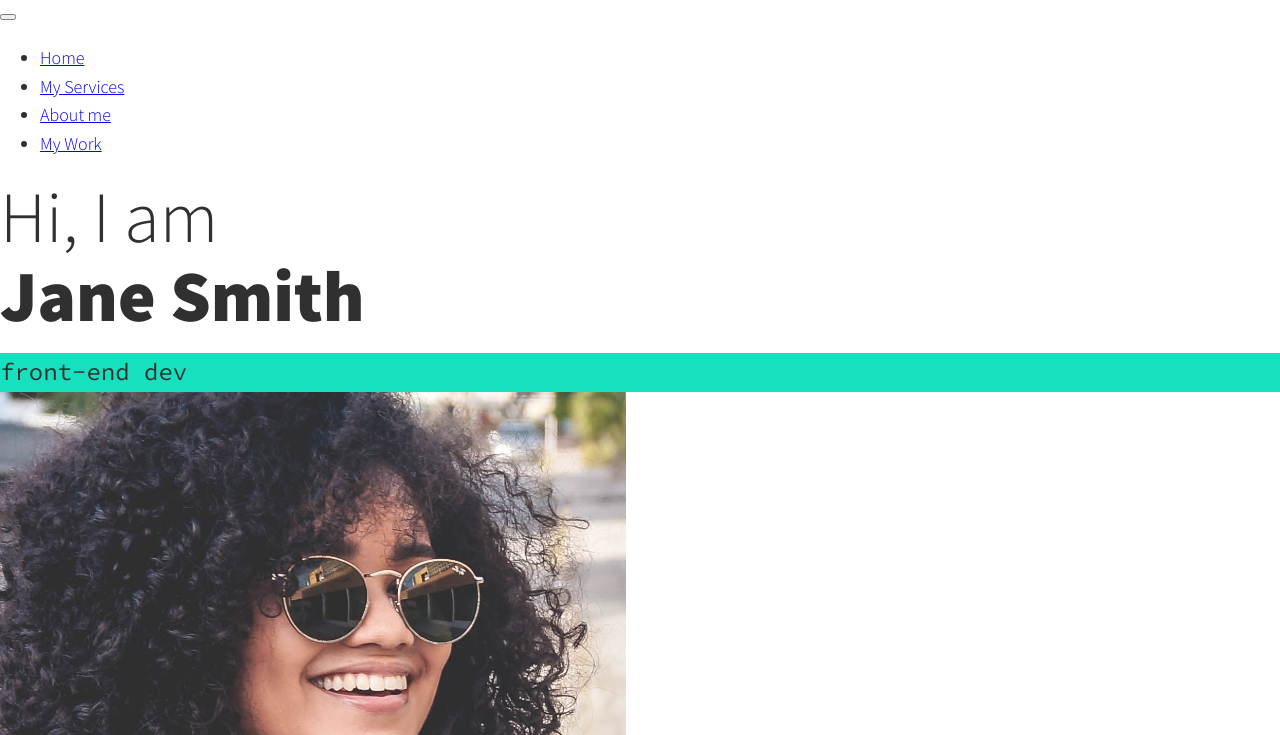
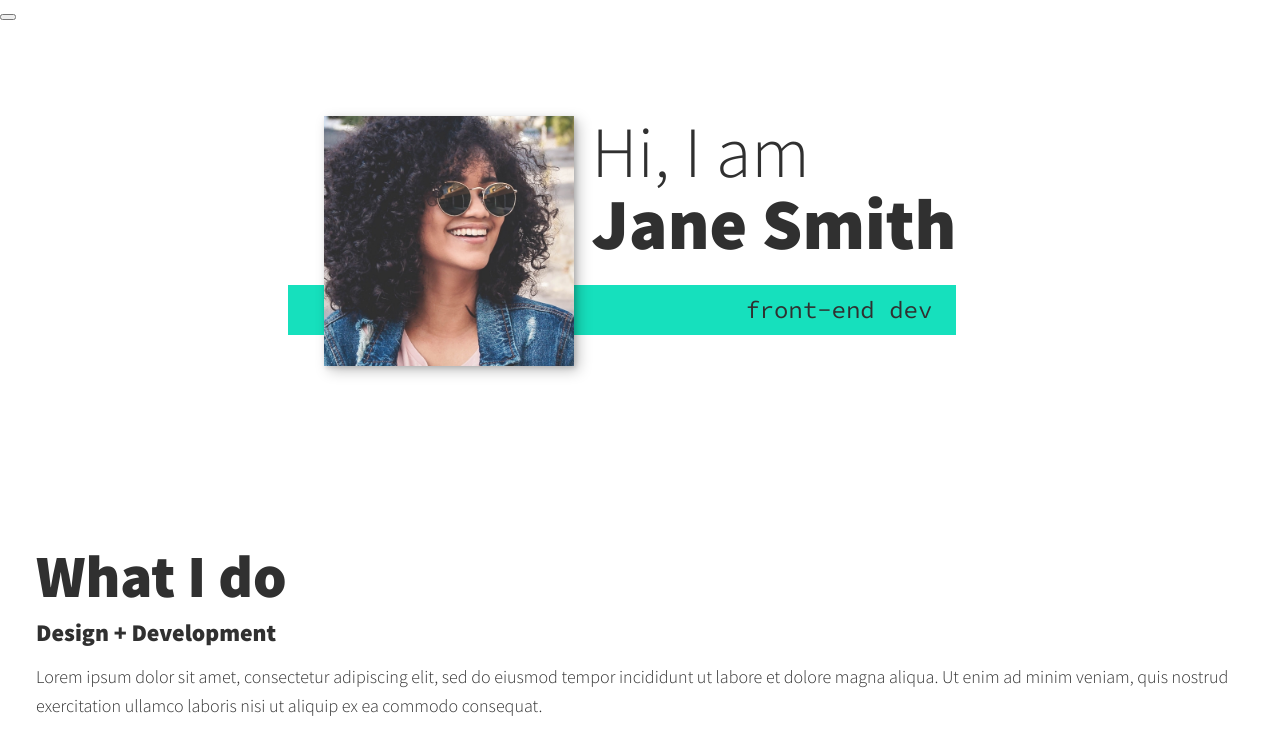
Before and after one commit to ChathurikaDissanayaka/Scrimba-portfolio, a website built with Vite: page index.html in a window 1280 px wide. Shown: the part 54-789 px from the top of the page. Built offline with nearby package versions, Linux system fonts and the light colour scheme.

Commit message:
Add changes

```diff
--- a/index.html
+++ b/index.html
@@ -6,8 +6,12 @@
         <title>DevJane Portfolio Website</title>
         <link rel="stylesheet" href="https://cdnjs.cloudflare.com/ajax/libs/normalize/7.0.0/normalize.min.css">
         <link rel="stylesheet" href="https://cdnjs.cloudflare.com/ajax/libs/font-awesome/5.11.2/css/all.css" integrity="sha256-46qynGAkLSFpVbEBog43gvNhfrOj+BmwXdxFgVK/Kvc=" crossorigin="anonymous" />
+
+        <!-- Update these with your own fonts -->
         <link href="https://fonts.googleapis.com/css?family=Source+Code+Pro:400,900|Source+Sans+Pro:300,900&display=swap" rel="stylesheet">
+
         <link rel="stylesheet" href="style.css">
+
     </head>
     <body>
         <header>
@@ -33,7 +37,7 @@
                 Hi, I am <strong>Jane Smith</strong>
             </h1>
             <p class="section__subtitle section__subtitle--intro">front-end dev</p>
-            <img src="img/dev-jane-01.jpg" alt="a picture of Jane Smith smiling">
+            <img src="img/dev-jane-01.jpg" alt="a picture of Jane Smith smiling" class="intro__img">
         </section>
 
 
@@ -64,11 +68,11 @@
         <!-- About me -->
         <section class="about-me" id="about">
            <h2 class="section__title section__title--about">Who I am</h2>
-           <p class="section__subtitle section__subtitle--about"></p>
+           <p class="section__subtitle section__subtitle--about">Designer & developer based out of NYC</p>
 
            <div class="about-me__body">
-               <p></p>
-               <p></p>
+               <p>Lorem ipsum dolor sit amet, consectetur adipiscing elit, sed do eiusmod tempor incididunt ut labore et dolore magna aliqua. Ut enim ad minim veniam, quis nostrud exercitation ullamco laboris nisi ut aliquip ex ea commodo consequat.</p>
+               <p>Lorem ipsum dolor sit amet, consectetur adipiscing elit, sed do eiusmod tempor incididunt ut labore et dolore magna aliqua. Ut enim ad minim veniam, quis nostrud exercitation ullamco laboris nisi ut aliquip ex ea commodo consequat.</p>
            </div>
 
            <img src="img/dev-jane-02.jpg" alt="Jane leaning against a bus">
--- a/style.css
+++ b/style.css
@@ -21,6 +21,9 @@
     --fs-h2: 2.25rem;
     --fs-h3: 1.25rem;
     --fs-body: 1rem;
+
+    --bs: 0.25em 0.25em 0.75em rgba(0,0,0,.25),
+          0.125em 0.125em 0.25em rgba(0,0,0,.15);
 }
 
 @media (min-width: 800px) {
@@ -43,6 +46,10 @@ body {
     line-height: 1.6;
 }
 
+section {
+    padding: 5em 2em;
+}
+
 img {
     display: block;
     max-width: 100%;
@@ -55,7 +62,7 @@ strong { font-weight: var(--fw-bold) }
 h1,
 h2,
 h3 {
-    line-height: 1.1;
+    line-height: 1;
     margin: 0;
 }
 
@@ -84,5 +91,56 @@ h3 { font-size: var(--fs-h3) }
 .section__subtitle--intro,
 .section__subtitle--about {
     background: var(--clr-accent);
+    padding: .25em 1em;
     font-family: var(--ff-secondary);
+    margin-bottom: 1em;
 }
+
+
+/* header */
+
+nav { display: none; }
+
+/*  Intro section  */
+
+.intro {
+    position: relative;
+}
+
+.intro__img {
+    box-shadow: var(--bs);
+}
+
+.section__subtitle--intro {
+    display: inline-block;
+}
+
+@media (min-width: 600px) {
+    .intro {
+        display: grid;
+        width: min-content;
+        margin: 0 auto;
+        grid-column-gap: 1em;
+        grid-template-areas:
+            "img title"
+            "img subtitle";
+        grid-template-columns: min-content max-content;
+    }
+
+    .intro__img {
+        grid-area: img;
+        min-width: 250px;
+        position: relative;
+        z-index: 2;
+    }
+
+    .section__subtitle--intro {
+        align-self: start;
+        grid-column: -1 / 1;
+        grid-row: 2;
+        text-align: right;
+        position: relative;
+        left: -1.5em;
+        width: calc(100% + 1.5em);
+    }
+}
```
